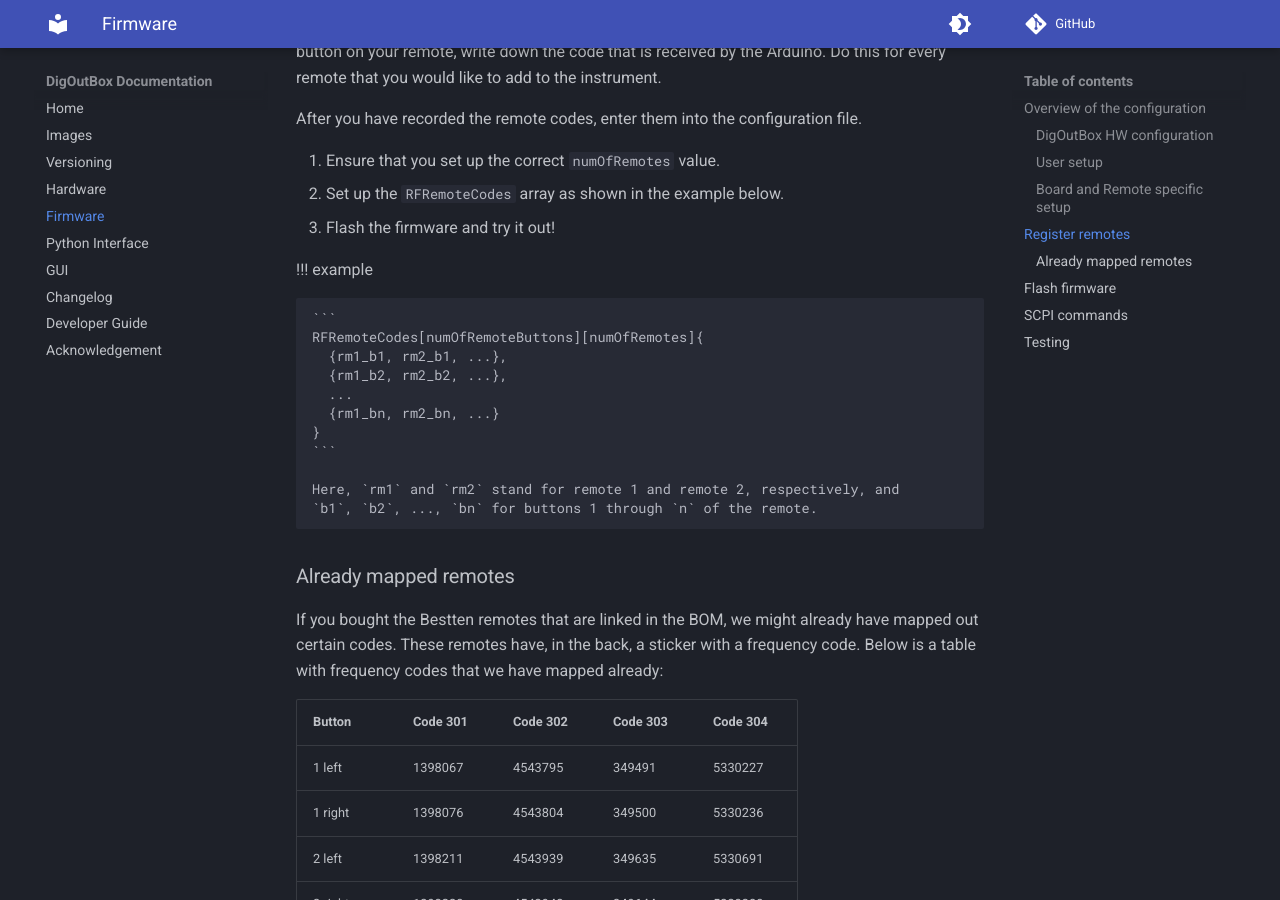
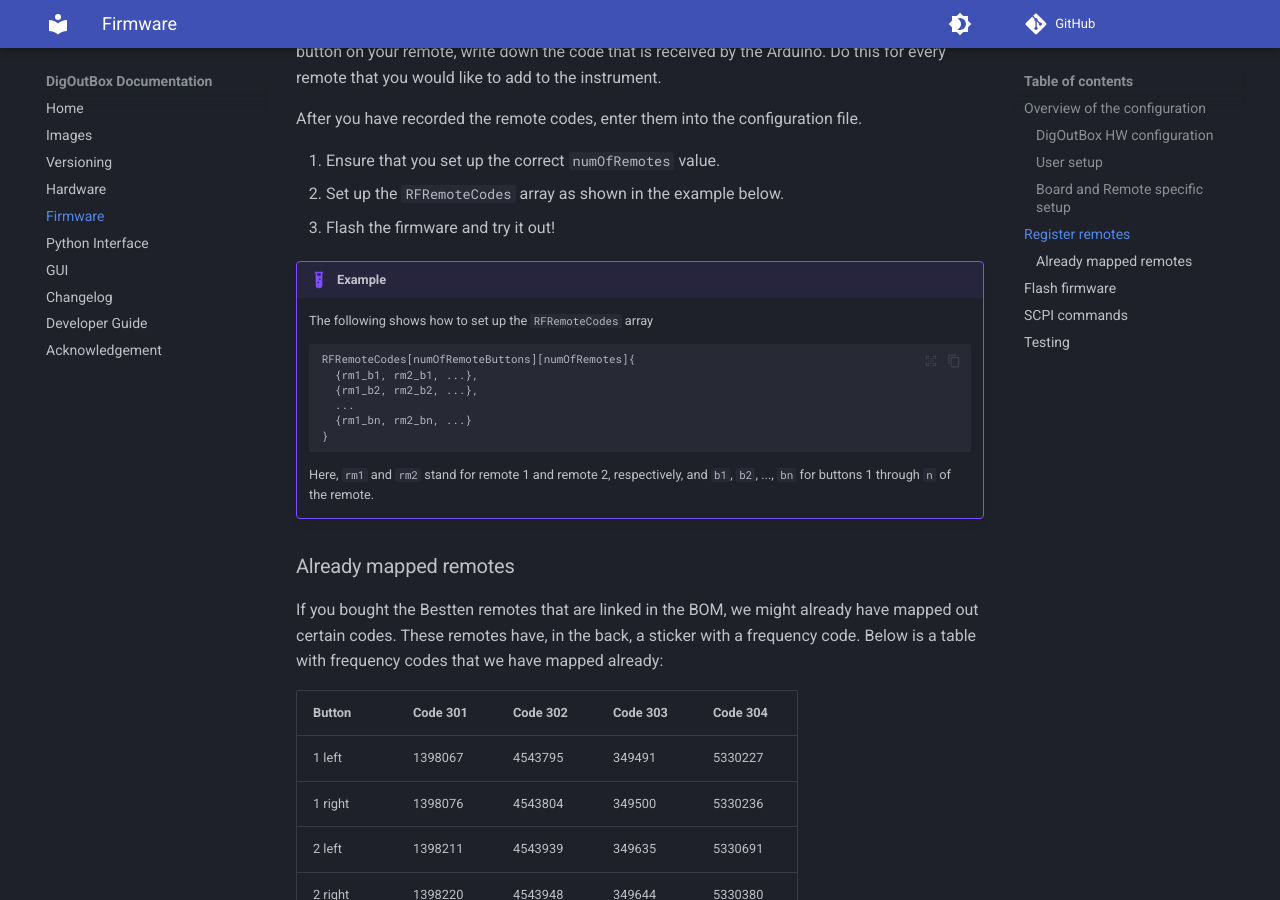
Before and after one commit to galactic-forensics/DigOutBox, an MkDocs documentation site: the page built from docs/firmware.md, in a window 1280 px wide and 900 px high, scrolled down 2417 px. Built offline with MkDocs 1.6.1 and Material for MkDocs 9.7.7, drawn with Linux system fonts in a browser that asks for light colours; comment, search, counter and statistics services are not loaded.

Commit message:
fix admonitions, add code copy feature

````diff
--- a/docs/firmware.md
+++ b/docs/firmware.md
@@ -122,6 +122,7 @@ enter them into the configuration file.
 3. Flash the firmware and try it out!
 
 !!! example
+    The following shows how to set up the `RFRemoteCodes` array
 
     ```
     RFRemoteCodes[numOfRemoteButtons][numOfRemotes]{
--- a/mkdocs.yml
+++ b/mkdocs.yml
@@ -2,6 +2,9 @@ site_name: DigOutBox Documentation
 
 theme:
   name: material
+  features:
+    - content.code.copy
+    - content.code.select
   palette:
     # Palette toggle for dark mode
     - scheme: slate
@@ -19,6 +22,7 @@ repo_url: https://github.com/galactic-forensics/DigOutBox
 site_author: Reto Trappitsch
 
 markdown_extensions:
+  - admonition
   - pymdownx.superfences:
       custom_fences:
         - name: mermaid
````
